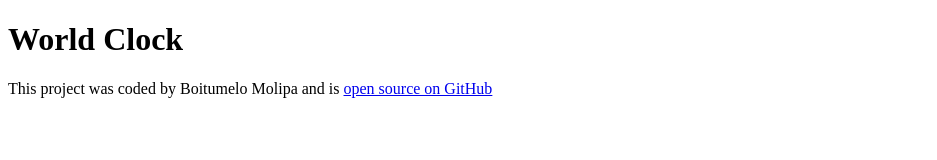
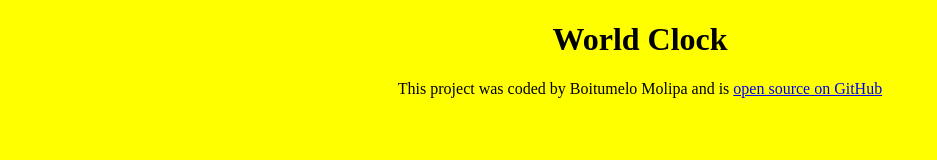
Before and after one commit to Boitu2005/World-clock-Project, a plain HTML site: page index.html in a window 1280 px wide. Shown: the whole page, without its empty margins (0-937 px from the left). Drawn offline with Linux system fonts and the light colour scheme.

Commit message:
Added the link to the code

```diff
--- /dev/null
+++ b/css/style.css
@@ -0,0 +1,9 @@
+body {
+  background: yellow;
+}
+h1 {
+  text-align: center;
+}
+footer {
+  text-align: center;
+}
--- a/index.html
+++ b/index.html
@@ -8,13 +8,20 @@
 
     , initial-scale=1.0"
     />
+    <link rel="stylesheet" href="css/style.css" />
     <title>World Clock</title>
   </head>
   <body>
     <h1>World Clock</h1>
     <footer>
       This project was coded by Boitumelo Molipa and is
-      <a href="#" target="-blank"> open source on GitHub</a>
+      <a
+        href="https://sensational-melomakarona-0389a5.netlify.app/"
+        target="-blank"
+      >
+        open source on GitHub</a
+      >
     </footer>
+    <script src="javascript/index.js"></script>
   </body>
 </html>
--- /dev/null
+++ b/javascript/index.js
@@ -0,0 +1 @@
+alert("hello!");
```
